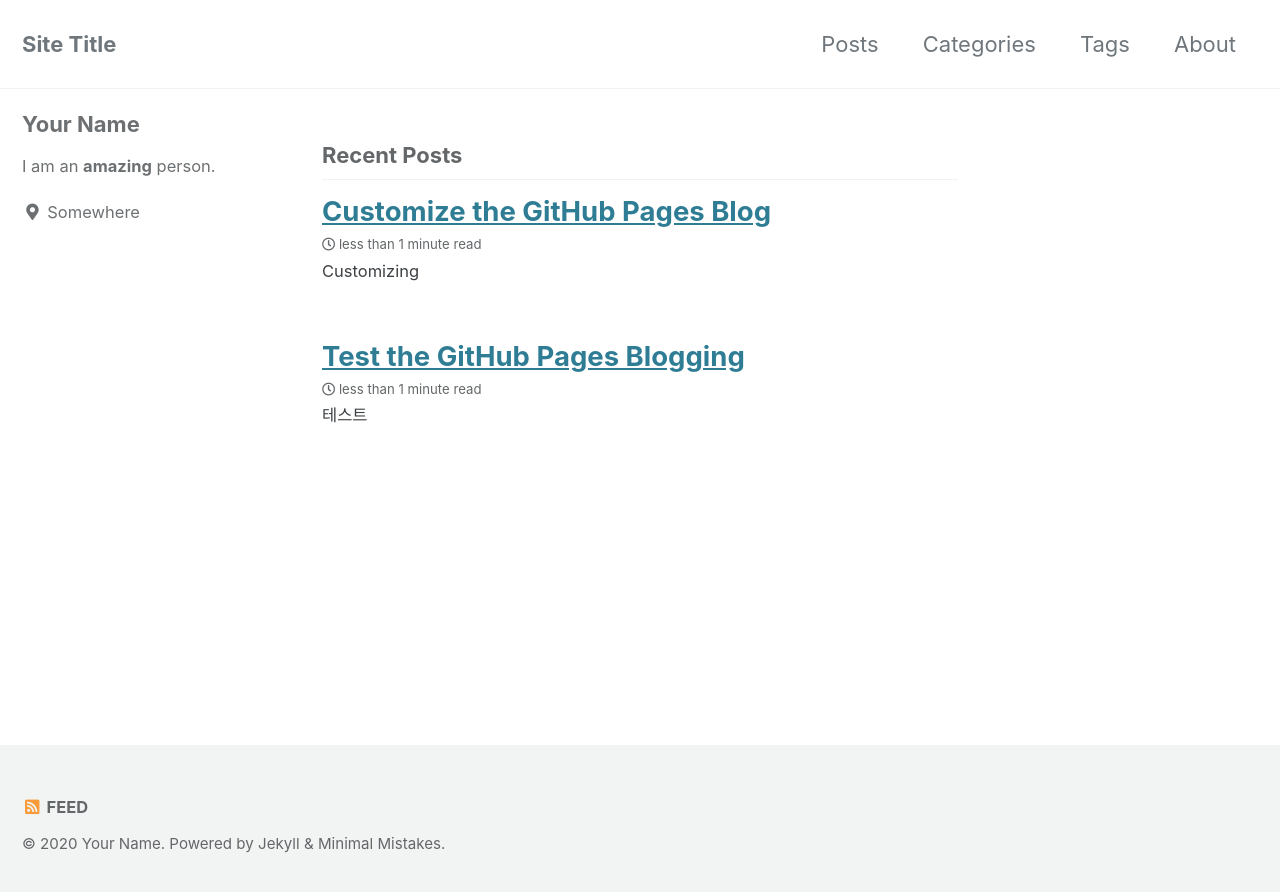
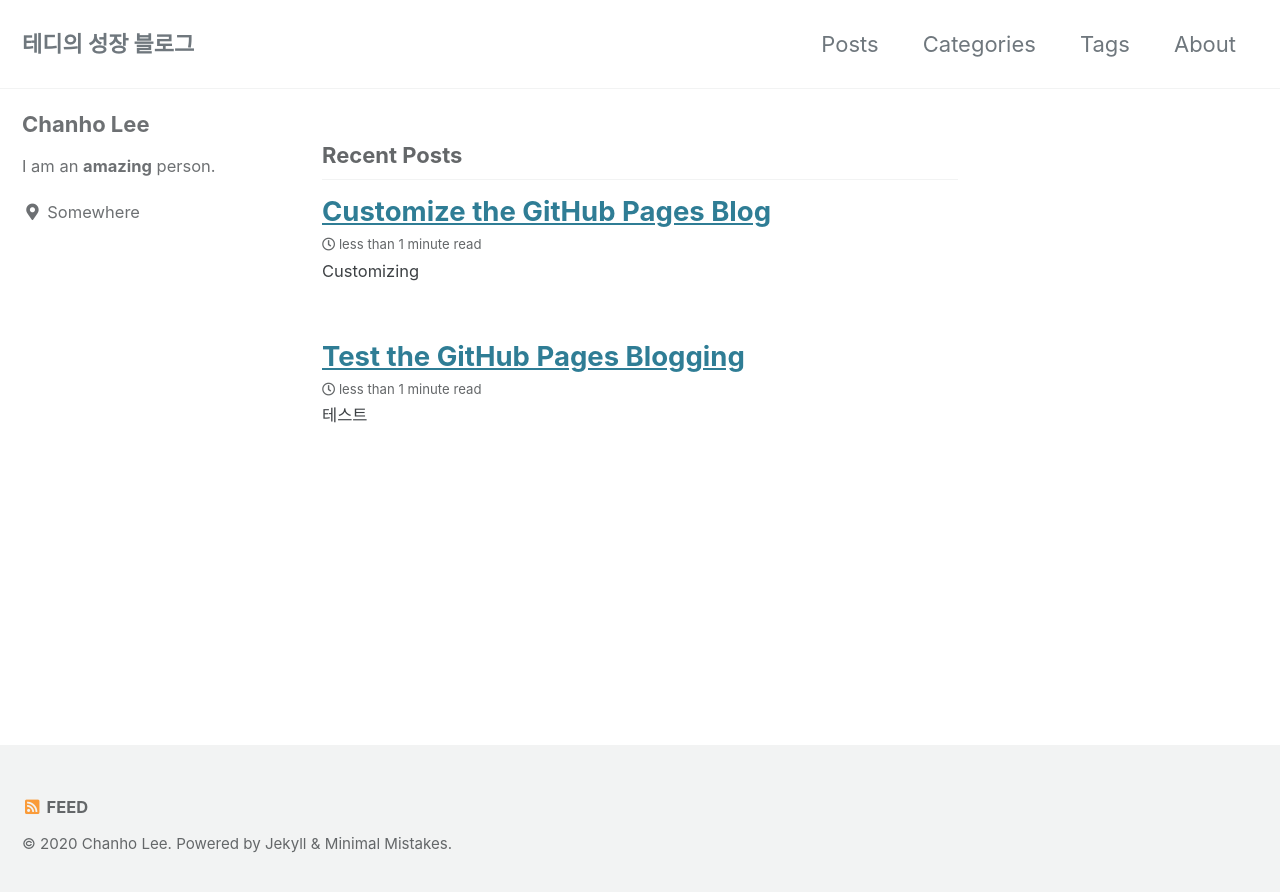
Before and after one commit to teddygood/old-blog, a Jekyll site: the page built from index.html, in a window 1280 px wide. Shown: the top 892 px of the page. Built offline with Jekyll 4.4.1, drawn with Linux system fonts in a browser that asks for light colours; cached includes are drawn as plain includes; the list of posts is cut into pages by our own code.

Commit message:
modify '_config.yml' file

```diff
--- a/_config.yml
+++ b/_config.yml
@@ -15,15 +15,15 @@
 minimal_mistakes_skin    : "default" # "air", "aqua", "contrast", "dark", "dirt", "neon", "mint", "plum", "sunrise"
 
 # Site Settings
-locale                   : "en-US"
-title                    : "Site Title"
+locale                   : "ko-KR"
+title                    : "테디의 성장 블로그"
 title_separator          : "-"
 subtitle                 : # site tagline that appears below site title in masthead
-name                     : "Your Name"
-description              : "An amazing website."
-url                      : # the base hostname & protocol for your site e.g. "https://mmistakes.github.io"
+name                     : "Chanho Lee"
+description              : "공부할게 너무 많다"
+url                      : "https://teddygood.github.io"
 baseurl                  : # the subpath of your site, e.g. "/blog"
-repository               : # GitHub username/repo-name e.g. "mmistakes/minimal-mistakes"
+repository               : "teddygood/teddygood.github.io"
 teaser                   : # path of fallback teaser image, e.g. "/assets/images/500x300.png"
 logo                     : # path of logo image to display in the masthead, e.g. "/assets/images/88x88.png"
 masthead_title           : # overrides the website title displayed in the masthead, use " " for no title
@@ -93,7 +93,7 @@ analytics:
 
 # Site Author
 author:
-  name             : "Your Name"
+  name             : "Chanho Lee"
   avatar           : # path of avatar image, e.g. "/assets/images/bio-photo.jpg"
   bio              : "I am an **amazing** person."
   location         : "Somewhere"
@@ -170,8 +170,7 @@ exclude:
   - Rakefile
   - README
   - tmp
-  - /docs # ignore Minimal Mistakes /docs
-  - /test # ignore Minimal Mistakes /test
+
 keep_files:
   - .git
   - .svn
```
